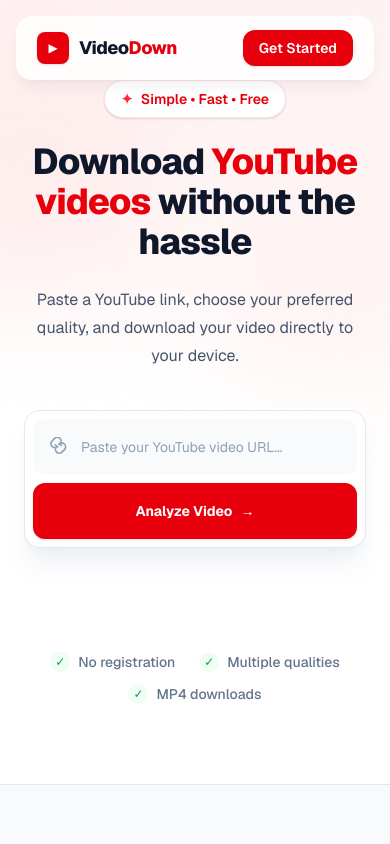
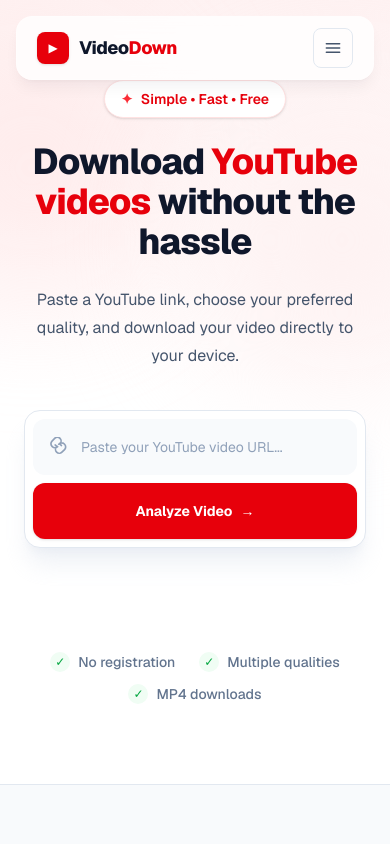
Before and after one commit to arshidaliali/youtube-downloader, a Next.js app in the folder frontend/: page / in a window 390 px wide. Shown: the top 844 px of the page. Built offline with nearby package versions, Linux system fonts and the light colour scheme.

Commit message:
Add responsive homepage navigation

```diff
--- /dev/null
+++ b/frontend/app/components/NavbarClient.tsx
@@ -0,0 +1,149 @@
+"use client";
+
+import { useState } from "react";
+import Link from "next/link";
+
+export default function NavbarClient() {
+  const [isOpen, setIsOpen] = useState(false);
+
+  return (
+    <header className="fixed inset-x-0 top-4 z-50 mx-auto max-w-6xl px-4">
+      <div className="relative flex h-16 items-center justify-between rounded-2xl border border-white/20 bg-white/80 px-5 backdrop-blur-md shadow-lg shadow-slate-900/5">
+        {/* Logo */}
+        <Link
+          href="/"
+          className="flex items-center gap-2.5"
+          aria-label="VideoDown home"
+        >
+          <span className="flex h-8 w-8 items-center justify-center rounded-lg bg-red-600 text-xs text-white shadow-sm">
+            ▶
+          </span>
+
+          <span className="text-lg font-extrabold tracking-tight text-slate-900">
+            Video<span className="text-red-600">Down</span>
+          </span>
+        </Link>
+
+        {/* Desktop Navigation */}
+        <nav
+          aria-label="Main navigation"
+          className="hidden items-center gap-8 md:flex"
+        >
+          <a
+            href="#how-it-works"
+            className="text-sm font-medium text-slate-600 transition-colors hover:text-red-600"
+          >
+            How it works
+          </a>
+
+          <a
+            href="#features"
+            className="text-sm font-medium text-slate-600 transition-colors hover:text-red-600"
+          >
+            Features
+          </a>
+
+          <a
+            href="#faq"
+            className="text-sm font-medium text-slate-600 transition-colors hover:text-red-600"
+          >
+            FAQ
+          </a>
+
+          <Link
+            href="/blog"
+            className="text-sm font-medium text-slate-600 transition-colors hover:text-red-600"
+          >
+            Blog
+          </Link>
+        </nav>
+
+        {/* Desktop Action */}
+        <div className="hidden items-center md:flex">
+          <a
+            href="#downloader"
+            className="inline-flex items-center justify-center rounded-xl bg-red-600 px-4 py-2 text-sm font-semibold text-white shadow-sm transition-all duration-200 hover:bg-red-700 hover:shadow-red-500/25 hover:shadow-md"
+          >
+            Get Started
+          </a>
+        </div>
+
+        {/* Mobile Menu Button */}
+        <button
+          type="button"
+          onClick={() => setIsOpen((open) => !open)}
+          aria-label={isOpen ? "Close navigation menu" : "Open navigation menu"}
+          aria-expanded={isOpen}
+          aria-controls="mobile-navigation"
+          className="flex h-10 w-10 items-center justify-center rounded-lg border border-slate-200 text-slate-600 transition hover:border-red-200 hover:text-red-600 focus-visible:outline-2 focus-visible:outline-offset-2 focus-visible:outline-red-600 md:hidden"
+        >
+          <svg
+            aria-hidden="true"
+            className="h-5 w-5"
+            fill="none"
+            stroke="currentColor"
+            strokeLinecap="round"
+            strokeWidth="1.8"
+            viewBox="0 0 24 24"
+          >
+            {isOpen ? (
+              <path d="m6 6 12 12M18 6 6 18" />
+            ) : (
+              <path d="M4 7h16M4 12h16M4 17h16" />
+            )}
+          </svg>
+        </button>
+
+        {/* Mobile Navigation */}
+        {isOpen && (
+          <div
+            id="mobile-navigation"
+            className="absolute inset-x-0 top-full mt-2 rounded-2xl border border-slate-200 bg-white p-3 shadow-xl md:hidden"
+          >
+            <nav aria-label="Mobile navigation">
+              <a
+                href="#how-it-works"
+                onClick={() => setIsOpen(false)}
+                className="block rounded-xl px-4 py-3 text-sm font-medium text-slate-600 transition hover:bg-red-50 hover:text-red-600"
+              >
+                How it works
+              </a>
+
+              <a
+                href="#features"
+                onClick={() => setIsOpen(false)}
+                className="block rounded-xl px-4 py-3 text-sm font-medium text-slate-600 transition hover:bg-red-50 hover:text-red-600"
+              >
+                Features
+              </a>
+
+              <a
+                href="#faq"
+                onClick={() => setIsOpen(false)}
+                className="block rounded-xl px-4 py-3 text-sm font-medium text-slate-600 transition hover:bg-red-50 hover:text-red-600"
+              >
+                FAQ
+              </a>
+
+              <Link
+                href="/blog"
+                onClick={() => setIsOpen(false)}
+                className="block rounded-xl px-4 py-3 text-sm font-medium text-slate-600 transition hover:bg-red-50 hover:text-red-600"
+              >
+                Blog
+              </Link>
+
+              <a
+                href="#downloader"
+                onClick={() => setIsOpen(false)}
+                className="mt-2 block rounded-xl bg-red-600 px-4 py-3 text-center text-sm font-semibold text-white transition hover:bg-red-700"
+              >
+                Get Started
+              </a>
+            </nav>
+          </div>
+        )}
+      </div>
+    </header>
+  );
+}
--- a/frontend/app/components/footer.tsx
+++ b/frontend/app/components/footer.tsx
@@ -58,6 +58,14 @@
                 Privacy Policy
               </Link>
             </li>
+            <li>
+              <Link
+                href="/blog"
+                className="transition-colors text-red-500 hover:text-red-700"
+              >
+                Blog
+              </Link>
+            </li>
           </ul>
         </div>
 
--- a/frontend/app/page.tsx
+++ b/frontend/app/page.tsx
@@ -1,69 +1,12 @@
 import Downloader from "./components/downloader/downloader";
 import Footer from "./components/footer";
+import NavbarClient from "./components/NavbarClient";
 import StructuredData from "./components/structured-data";
 
 export default function Home() {
   return (
     <main className="min-h-screen bg-white text-slate-900">
-      {/* Header */}
-      <header className="fixed inset-x-0 top-4 z-50 mx-auto max-w-6xl px-4">
-        <div className="flex h-16 items-center justify-between rounded-2xl border border-white/20 bg-white/80 px-5 backdrop-blur-md shadow-lg shadow-slate-900/5">
-          {/* Logo */}
-          <a
-            href="/"
-            className="flex items-center gap-2.5"
-            aria-label="VideoDown home"
-          >
-            <span className="flex h-8 w-8 items-center justify-center rounded-lg bg-red-600 text-xs text-white shadow-sm">
-              ▶
-            </span>
-
-            <span className="text-lg font-extrabold tracking-tight text-slate-900">
-              Video<span className="text-red-600">Down</span>
-            </span>
-          </a>
-
-          {/* Center Navigation Links (Desktop) */}
-          <nav className="hidden items-center gap-8 md:flex">
-            <a
-              href="#how-it-works"
-              className="text-sm font-medium text-slate-600 transition-colors hover:text-red-600"
-            >
-              How it works
-            </a>
-
-            <a
-              href="#features"
-              className="text-sm font-medium text-slate-600 transition-colors hover:text-red-600"
-            >
-              Features
-            </a>
-
-            <a
-              href="#faq"
-              className="text-sm font-medium text-slate-600 transition-colors hover:text-red-600"
-            >
-              FAQ
-            </a>
-            <a
-              href="/blog"
-              className="text-sm font-medium text-slate-600 transition-colors hover:text-red-600"
-            >
-              Blog
-            </a>
-          </nav>
-
-          {/* Action Area */}
-          <div className="flex items-center">
-            <a
-              href="#downloader"
-              className="inline-flex items-center justify-center rounded-xl bg-red-600 px-4 py-2 text-sm font-semibold text-white shadow-sm transition-all duration-200 hover:bg-red-700 hover:shadow-red-500/25 hover:shadow-md"
-            >
-              Get Started
-            </a>
-          </div>
-        </div>
-      </header>
+      <NavbarClient />
 
       {/* Hero */}
       <section className="relative overflow-hidden bg-gradient-to-b from-red-50 via-white to-white">
```
